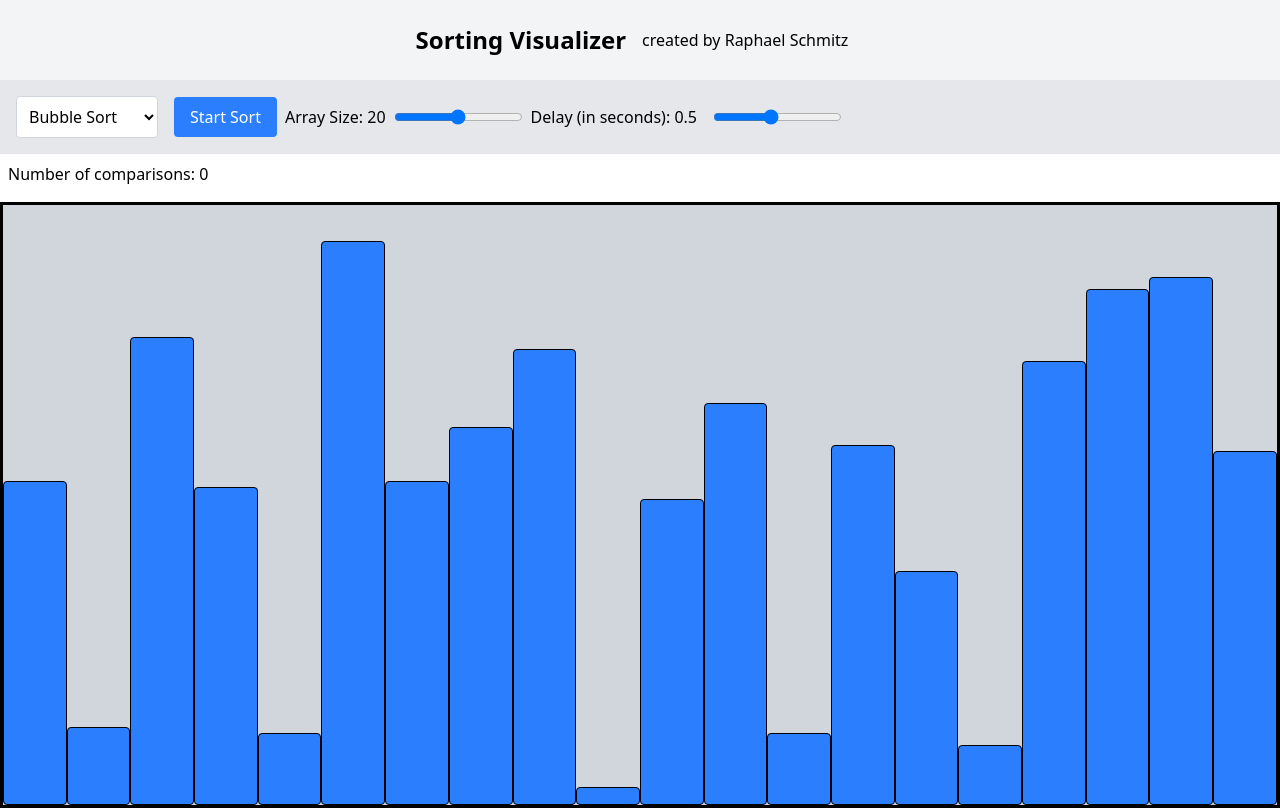
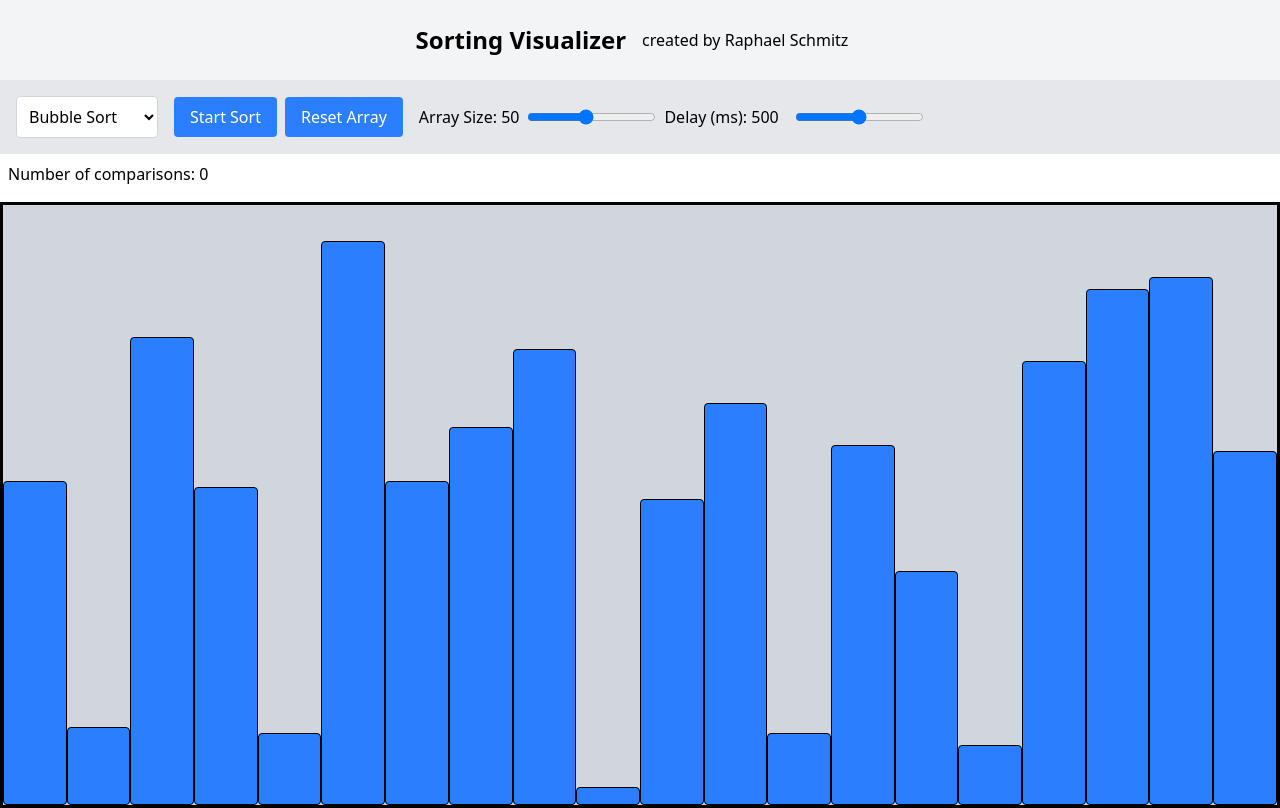
Before and after one commit to schmitz-raphael/sorting_visualizer, a Next.js app: page / in a window 1280 px wide. Built offline with nearby package versions, Linux system fonts and the light colour scheme.

Commit message:
change slider values + add reset button again

```diff
--- a/src/app/ui/ControlPanel.tsx
+++ b/src/app/ui/ControlPanel.tsx
@@ -12,12 +12,11 @@ export default function ControlPanel({ nums, setNums, setHighlighted}: ControlPa
     const [isSorting, setIsSorting] = useState(false);
     const [selectedAlgorithm, setSelectedAlgorithm] = useState("bubble");
     const [comparisons, setComparisons] = useState<number>(0);
-    const [arraySize, setArraySize] = useState<number>(20);
-    const [delay, setDelay] = useState<number>(0.5);
+    const [arraySize, setArraySize] = useState<number>(50);
+    const [delay, setDelay] = useState<number>(500);
 
     const startSorting = async () => {
-      if (isSorting) return;
-      resetArray();
+
       setIsSorting(true);
       let sortingFactory = new SortingFactory(nums, setNums, setHighlighted, incrementComparisons, delay);
       switch (selectedAlgorithm){
@@ -27,16 +26,28 @@ export default function ControlPanel({ nums, setNums, setHighlighted}: ControlPa
         case "selection":
           await sortingFactory.selectionSort();
           break;
+        case "insertion":
+          await sortingFactory.insertionSort();
+          break;
+        case "merge":
+          await sortingFactory.mergeSort();
+          break;
+        case "quick":
+          await sortingFactory.quickSort();
+          break;
+        case "heap":
+          await sortingFactory.heapSort();
+          break;
         default:
           break;
       }
-      setIsSorting(false);
     };
 
     const resetArray = () => {
       setNums(createArray(arraySize));
       setHighlighted([]);
       setComparisons(0);
+      setIsSorting(false);
     }
     const changeAlgorithm = (e: React.ChangeEvent<HTMLSelectElement>) => {
       setSelectedAlgorithm(e.target.value);
@@ -48,7 +59,7 @@ export default function ControlPanel({ nums, setNums, setHighlighted}: ControlPa
       resetArray();
     }
     const changeDelay = (e: React.ChangeEvent<HTMLInputElement>) => {
-      const newDelay = Number(e.target.value) / 100;
+      const newDelay = Number(e.target.value);
       setDelay(newDelay);
     }
     const incrementComparisons = () => {
@@ -60,7 +71,7 @@ export default function ControlPanel({ nums, setNums, setHighlighted}: ControlPa
           <select
             className = "selectedAlgorithm bg-white border border-gray-300 rounded p-2 mr-4"
             onChange={changeAlgorithm}
-            disabled={isSorting}
+
           >
               <option value="bubble">Bubble Sort</option>
               <option value="selection">Selection Sort</option>
@@ -70,26 +81,32 @@ export default function ControlPanel({ nums, setNums, setHighlighted}: ControlPa
               <option value="heap">Heap Sort</option>
           </select>
           <button
-            className="bg-blue-500 text-white px-4 py-2 rounded"
+            className="startSorting bg-blue-500 text-white px-4 py-2 rounded"
             onClick={startSorting}
             disabled={isSorting}
           >
             Start Sort
           </button>
+          <button
+            className="bg-blue-500 mx-2 text-white px-4 py-2 rounded"
+            onClick={resetArray}
+          >
+            Reset Array
+          </button>
           <p className="m-2">Array Size: {arraySize}</p>
           <input
               type="range"
               min = "10"
-              max = "30"
-              defaultValue="20"
+              max = "100"
+              defaultValue="50"
               onChange={changeArraySize}/>
-          <p className="m-2">Delay (in seconds): {delay}</p>
+          <p className="m-2">Delay (ms): {delay}</p>
           <input
               className="mx-2"
               type="range"
-              min = "10"
-              max = "100"
-              defaultValue="50"
+              min = "1"
+              max = "1000"
+              defaultValue="500"
               onChange={changeDelay}/>
         </div>
         <p className="m-2">Number of comparisons: {comparisons}</p>
```
